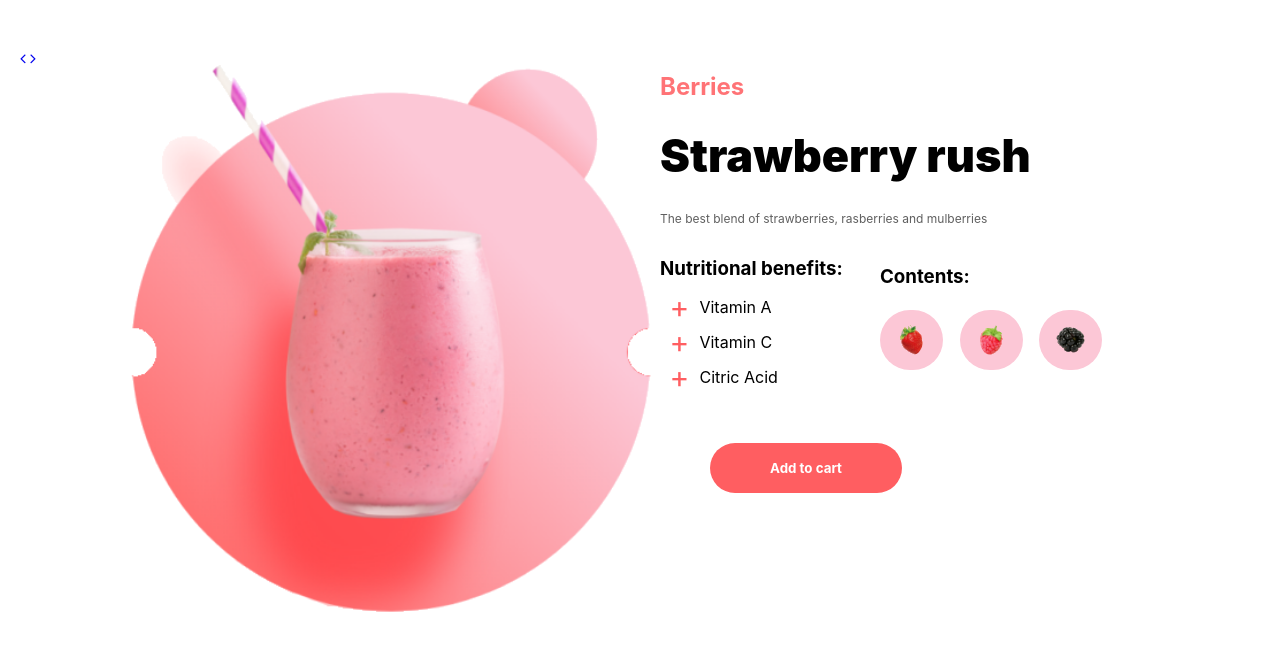
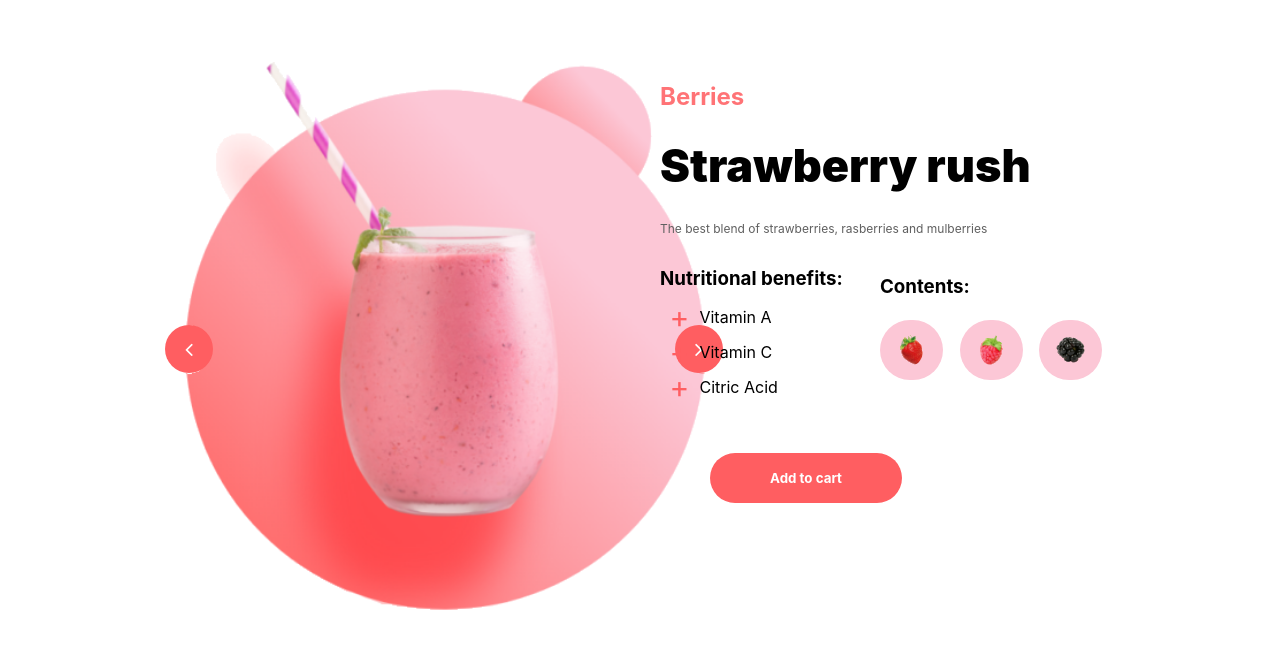
Before and after one commit to Paulius101/Smoothies, a plain HTML site: page index.html in a window 1280 px wide. Shown: the part 91-742 px from the top of the page. Drawn offline with Linux system fonts and the light colour scheme.

Commit message:
kind of done

```diff
--- a/css/main.css
+++ b/css/main.css
@@ -60,8 +60,6 @@ nav > a {
     margin-right: 20px;
     display: inline-block;
     background-color: #fff;
-
-
 }
 
 .left-column {
@@ -69,7 +67,8 @@ nav > a {
     display: inline-block;
     float: left;
     position: relative;
-    margin-top: 1%;
+    margin-top: 10px;
+    margin-left: 5px;
 
 }
 
@@ -78,28 +77,34 @@ nav > a {
     padding: 15px;
     width: 550px;
     position: absolute;
-    top: 0%;
-    left: 15%;
+    left: 145px;
 }
 
-.icons2 > button {
-    width: 43px;
-    height: 43px;
+.icons2 > a {
     background-color: #FF5E61;
+    padding: 13px 20px 9px;
     border: none;
     border-radius: 25px;
     color: white;
-    font-size: 20px;
+    font-size: 22px;
     text-align: center;
+    position: absolute;
 }
 
-.icons2 > button > .fa {
+.icons2 > a:first-of-type {
+    position: absolute;
+    top: 278px;
+    left: 140px;
+}
 
+.icons2 > a:last-of-type {
+    position: absolute;
+    top: 278px;
+    left: 650px;
 }
- button > .fa:first-of-type {
 
-    position: absolute;
-
+.icons2 > a:hover {
+    background-color: #CF171A;
 }
 
 .right-column {
@@ -184,4 +189,9 @@ padding: 17px 17px;
     background-color: #FF5E61;
     color: white;
     font-weight: bold;
+    cursor:pointer;
 }
+
+.add_to_cart:hover {
+    background-color: #CF171A;
+}
```
